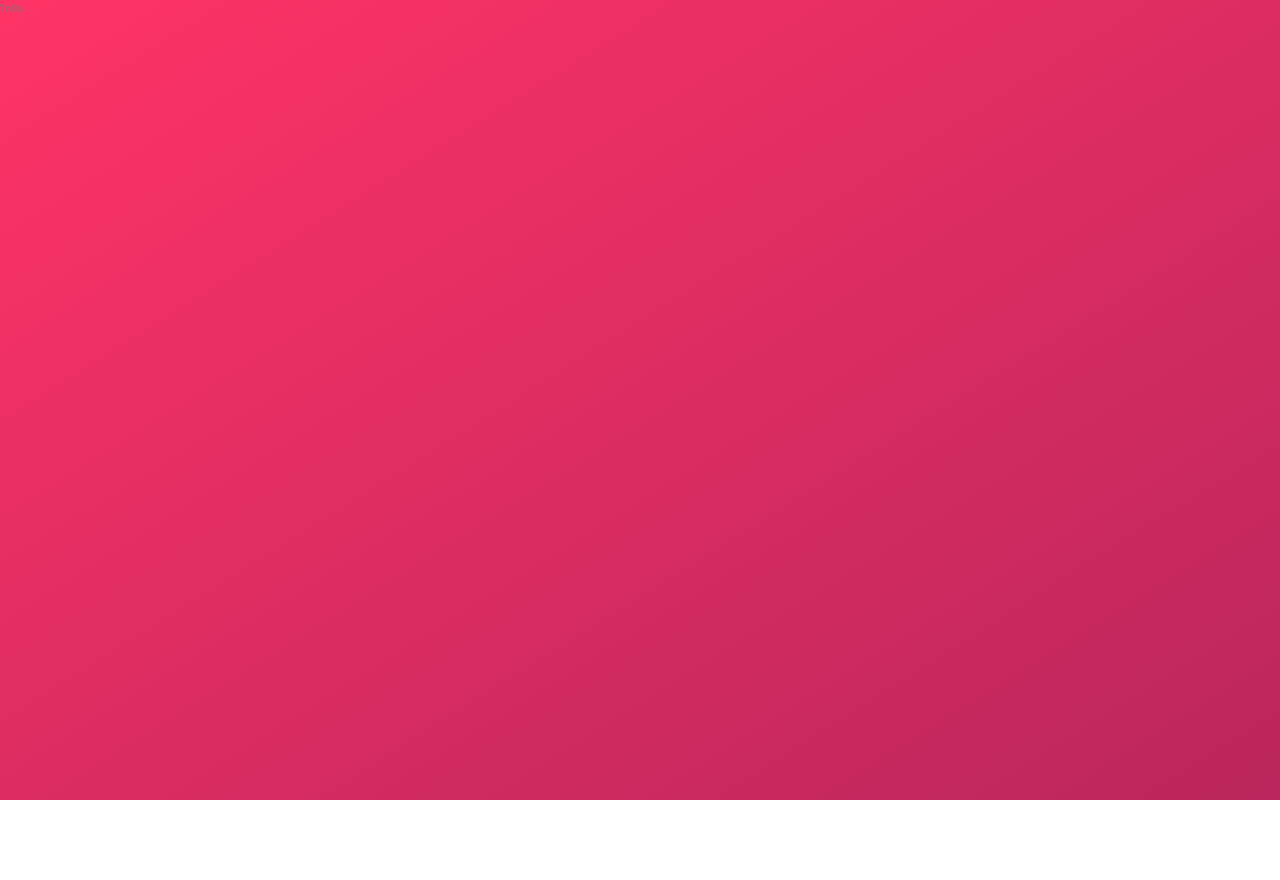
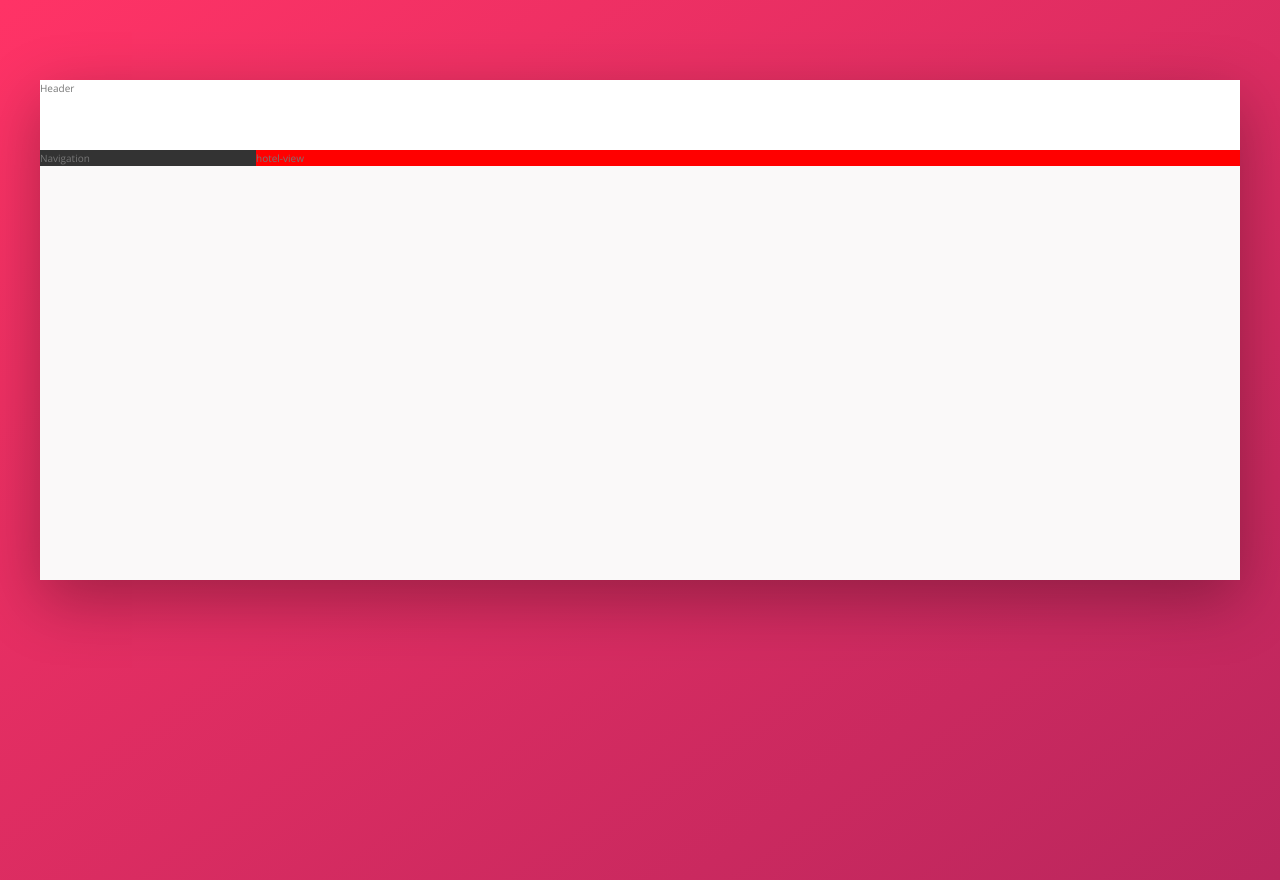
Before and after one commit to sholua/trillo, a website: page index.html in a window 1280 px wide. Before the commit the page ends 800 px from the top, so only its background shows below. Drawn offline with nearby package versions, Linux system fonts and the light colour scheme; files that its build step writes are made by us from their sources.

Commit message:
Overall flex layout

```diff
--- a/index.html
+++ b/index.html
@@ -11,6 +11,18 @@
         <title>trillo &mdash; Your all-in-one booking app</title>
     </head>
     <body>
-        Trillo
+        <div class="container">
+            <header class="header">
+                Header
+            </header>
+            <div class="content">
+                <nav class="sidebar">
+                    Navigation
+                </nav>
+                <main class="hotel-view">
+                    hotel-view
+                </main>
+            </div>
+        </div>
     </body>
 </html>
--- a/sass/_base.scss
+++ b/sass/_base.scss
@@ -2,6 +2,8 @@
   --color-primary: #eb2f64;
   --color-primary-light: #FF3366;
   --color-primary-dark: #BA265D;
+
+  --color-white: #fff;
 
   --color-grey-light-1: #faf9f9;
   --color-grey-light-2: #f4f2f2;
@@ -11,6 +13,8 @@
   --color-grey-dark-1: #333;
   --color-grey-dark-2: #777;
   --color-grey-dark-3: #999;
+
+  --shadow-dark: 0 2rem 6rem rgba(0, 0, 0, .3);
 }
 
 * {
--- a/sass/_layout.scss
+++ b/sass/_layout.scss
@@ -0,0 +1,29 @@
+.container {
+  max-width: 120rem;
+  margin: 8rem auto;
+  background-color: var(--color-grey-light-1);
+  box-shadow: var(--shadow-dark);
+
+  min-height: 50rem;
+}
+
+.header {
+  height: 7rem;
+  background-color: var(--color-white);
+  border-bottom: var(--color-grey-light-2)
+}
+
+.content {
+  display: flex;
+}
+
+.sidebar {
+  background-color: var(--color-grey-dark-1);
+  flex: 0 0 18%;
+}
+
+.hotel-view {
+  background-color: var(--color-white);
+  background-color: red;
+  flex: 1;
+}
```
